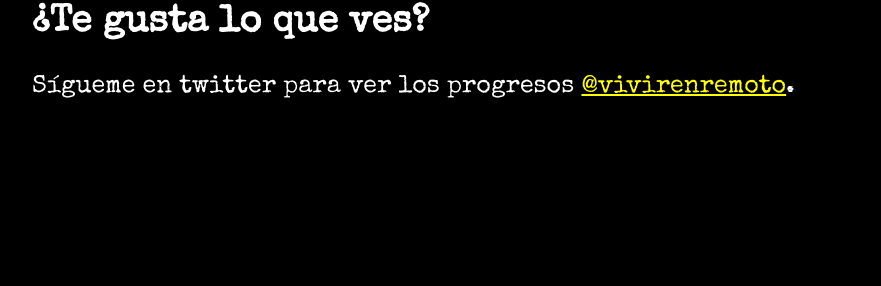
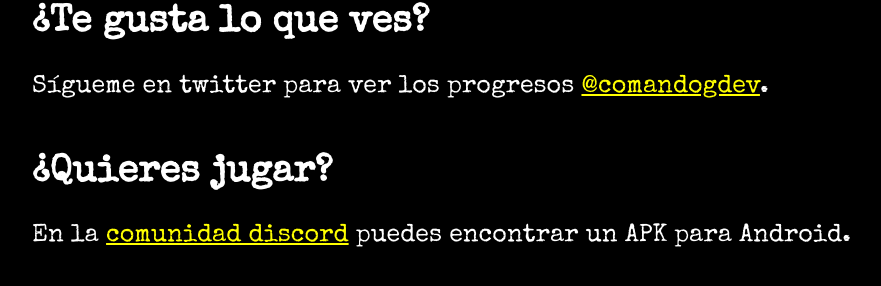
Before and after one commit to vivirenremoto/tiny_army, a plain HTML site: page index.html in a window 1280 px wide. Shown: the part 2569-2855 px from the top of the page, without its empty margins (133-1014 px from the left). Before the commit the page ends 2718 px from the top, so only its background shows below. Drawn offline with nearby package versions, Linux system fonts and the light colour scheme.

Commit message:
Update index.html

```diff
--- a/index.html
+++ b/index.html
@@ -168,9 +168,15 @@
         <iframe width="560" height="315" src="https://www.youtube.com/embed/-PITnCPkQyc" title="YouTube video player" frameborder="0" allow="accelerometer; autoplay; clipboard-write; encrypted-media; gyroscope; picture-in-picture" allowfullscreen style="max-width:100%;"></iframe>
         <br><br>
 
+
         <h2>¿Te gusta lo que ves?</h2>
-        Sígueme en twitter para ver los progresos <a href="https://twitter.com/vivirenremoto" target="_blank" style="color:yellow">@vivirenremoto</a>.
+        Sígueme en twitter para ver los progresos <a href="https://twitter.com/comandogdev" target="_blank" style="color:yellow">@comandogdev</a>.
 
+        <br><br>
+
+        <h2>¿Quieres jugar?</h2>
+
+        En la <a href="https://discord.com/invite/B76zVHuXpC" target="_blank" style="color:yellow">comunidad discord</a> puedes encontrar un APK para Android.
     </div>
 
 
```
